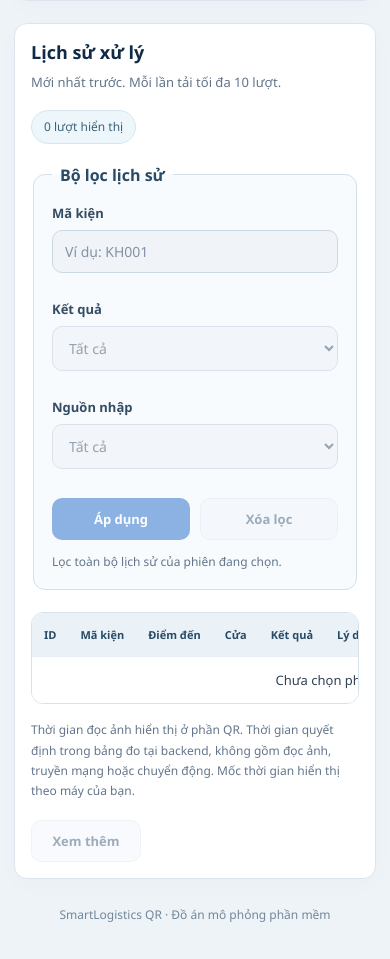
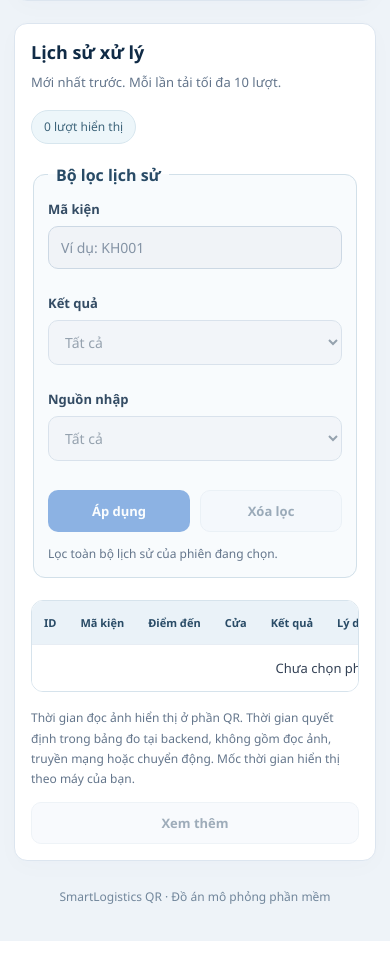
Before and after one commit to tam2006/smart-logistics-nhom-10, a Flask app: page / in a window 390 px wide. Shown: the part 3728-4687 px from the top of the page. Run offline with Flask 3, Linux system fonts and the light colour scheme; data comes from the database, SQL or seed files in the repository; data that the repository does not hold is empty.

Commit message:
Improve history filter responsive UI - Part 5

```diff
--- a/static/style.css
+++ b/static/style.css
@@ -1185,3 +1185,43 @@ footer {
   background-color: #fff0f0;
   border: 1px solid #efc3c3;
 }
+
+
+
+/* PHAN 5 - RESPONSIVE BO LOC LICH SU */
+
+@media (max-width: 768px) {
+  .history-heading {
+    align-items: flex-start;
+    flex-wrap: wrap;
+  }
+
+  .history-filter-grid {
+    grid-template-columns: 1fr;
+    gap: 12px;
+  }
+
+  .history-filters fieldset {
+    padding: 14px;
+  }
+
+  .history-filters .actions {
+    display: flex;
+    flex-wrap: wrap;
+    gap: 10px;
+  }
+
+  .history-filters .actions .button {
+    flex: 1 1 120px;
+  }
+
+  .history-footer {
+    flex-direction: column;
+    align-items: stretch;
+    gap: 12px;
+  }
+
+  .history-footer #moreButton {
+    width: 100%;
+  }
+}
```
